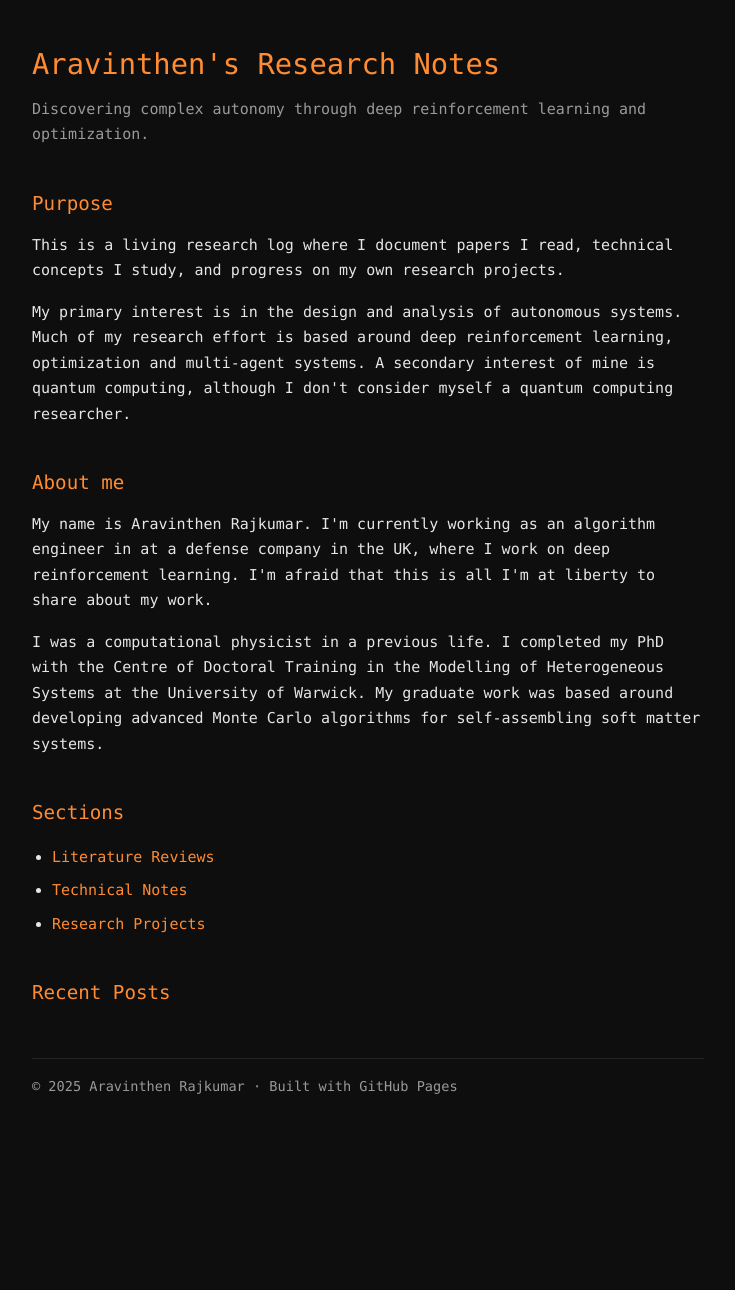
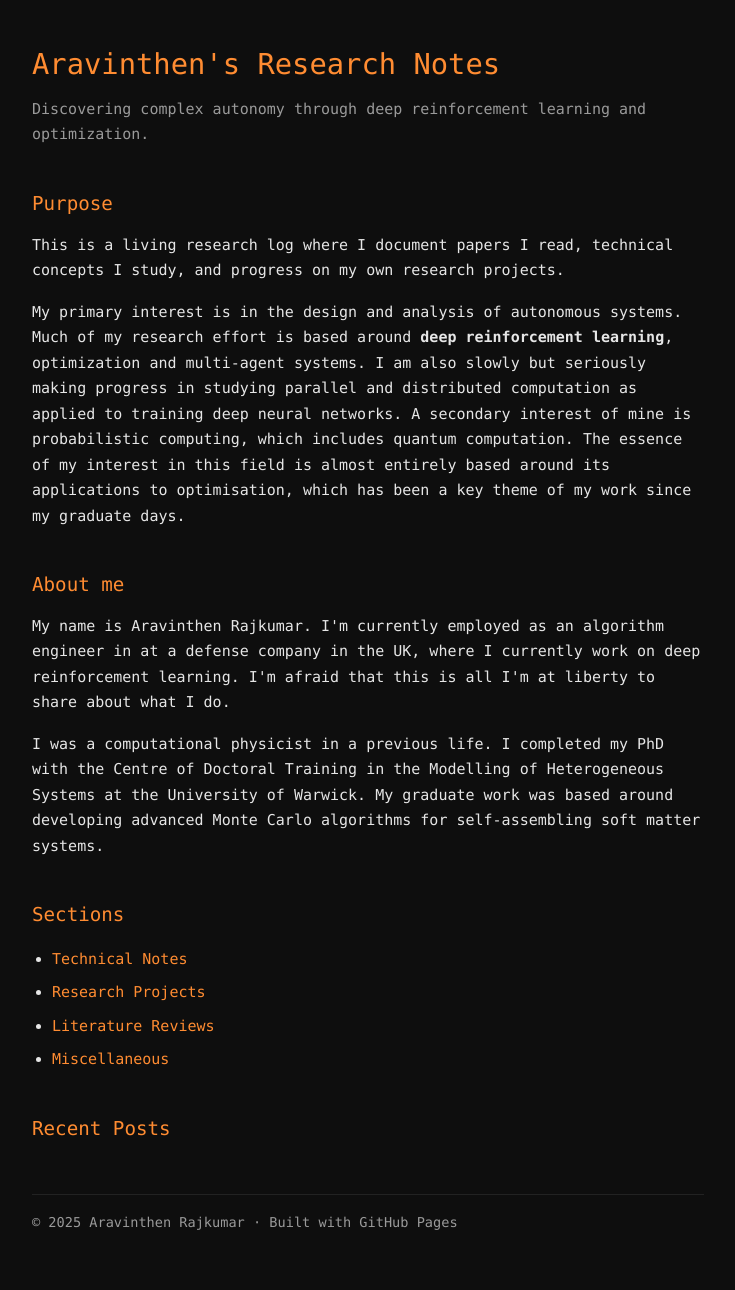
Before and after one commit to aravinthen/aravinthen.github.io, a Jekyll site: the page built from index.html, in a window 1280 px wide. Shown: the whole page, without its empty margins (272-1007 px from the left). Built offline with Jekyll 4.4.1, drawn with Linux system fonts in a browser that asks for light colours; before the commit the page ends 1154 px from its top, so only the background shows below that.

```diff
--- a/index.html
+++ b/index.html
@@ -23,14 +23,15 @@
         This is a living research log where I document papers I read, technical concepts I study, and progress on my own research projects.
       </p>
       <p>
-        My primary interest is in the design and analysis of autonomous systems. Much of my research effort is based around deep reinforcement learning, optimization and multi-agent systems. A secondary interest of mine is quantum computing, although I don't consider myself a quantum computing researcher.
+        My primary interest is in the design and analysis of autonomous systems. Much of my research effort is based around <b>deep reinforcement learning</b>, optimization and multi-agent systems. I am also slowly but seriously making progress in studying parallel and distributed computation as applied to training deep neural networks.
+        A secondary interest of mine is probabilistic computing, which includes quantum computation. The essence of my interest in this field is almost entirely based around its applications to optimisation, which has been a key theme of my work since my graduate days.
       </p>
     </section>
 
     <section class="about">
       <h2>About me</h2>
       <p>
-        My name is Aravinthen Rajkumar. I'm currently working as an algorithm engineer in at a defense company in the UK, where I work on deep reinforcement learning. I'm afraid that this is all I'm at liberty to share about my work.
+        My name is Aravinthen Rajkumar. I'm currently employed as an algorithm engineer in at a defense company in the UK, where I currently work on deep reinforcement learning. I'm afraid that this is all I'm at liberty to share about what I do.
       </p>
       <p>
         I was a computational physicist in a previous life. I completed my PhD with the Centre of Doctoral Training in the Modelling of Heterogeneous Systems at the University of Warwick. My graduate work was based around developing advanced Monte Carlo algorithms for self-assembling soft matter systems.
@@ -40,9 +41,10 @@
     <section>
       <h2>Sections</h2>
       <ul>
-        <li><a href="/literature/">Literature Reviews</a></li>
         <li><a href="/technical/">Technical Notes</a></li>
         <li><a href="/projects/">Research Projects</a></li>
+        <li><a href="/literature/">Literature Reviews</a></li>
+        <li><a href="/misc/">Miscellaneous</a></li>
       </ul>
     </section>
 
```
Also changed, not shown: misc/index.html (added, +17 -0 lines), posts/31-12-2025-mission_statement.md (added, +7 -0 lines).
